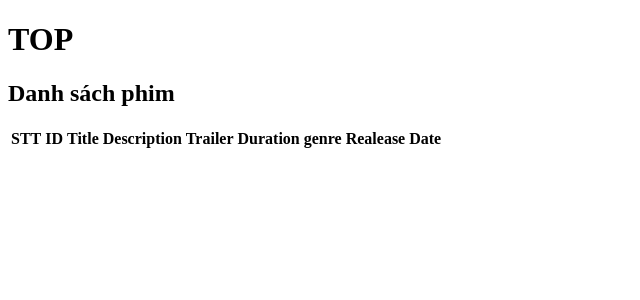
After one commit to tmthu1204/ISE-04-TicketWebsite, a PHP site: page /showMovie.html in a window 1280 px wide. The commit adds this page. Shown: the top 300 px of the page, without its empty margins (0-640 px from the left). Run offline with PHP 8.4, Linux system fonts and the light colour scheme; lists and menus that the app fills with data are empty.

Commit message:
thêm trailerURL

```diff
--- a/admin/add_film.html
+++ b/admin/add_film.html
@@ -15,6 +15,7 @@
             <form action="" method="POST">
                 <input type="text" placeholder="Nhập tên phim">
                 <input type="text" placeholder="Mô tả">
+                <input type="url" name="trailerURL" placeholder="Trailer">
                 <input type="int" placeholder="thời lượng">
                 <input type="text" placeholder="Thể loại">
                 <input type="date" placeholder="Ngày công chiếu">
--- /dev/null
+++ b/admin/showMovie.html
@@ -0,0 +1,30 @@
+<!DOCTYPE html>
+<html lang="en">
+<head>
+    <meta charset="UTF-8">
+    <meta name="viewport" content="width=device-width, initial-scale=1.0">
+    <title>Manage Movies</title>
+</head>
+<body>
+    <header>
+        <h1>TOP</h1>
+    </header>
+    <section class="admin-content">
+        <div class="admin-content-movie-list">
+            <h1> Danh sách phim</h1>
+            <table>
+                <tr>
+                    <th>STT</th>
+                    <th>ID</th>
+                    <th>Title</th>
+                    <th>Description</th>
+                    <th>Trailer</th>
+                    <th>Duration</th>
+                    <th>genre</th>
+                    <th>Realease Date</th>
+                </tr>
+            </table>
+        </div>
+    </section>
+</body>
+</html>
```
Also changed, not shown: admin/addMovie.php (+8 -19 lines), admin/class/movie_class.php (+12 -3 lines).
